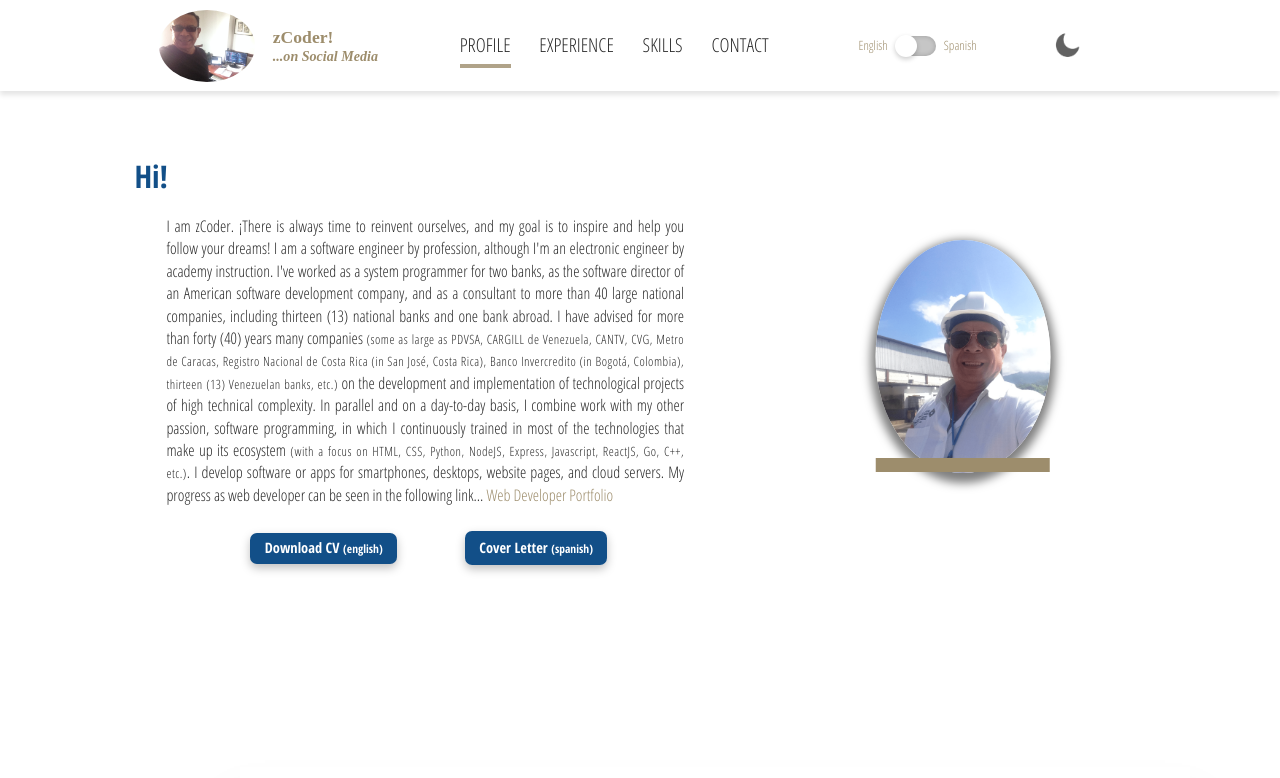
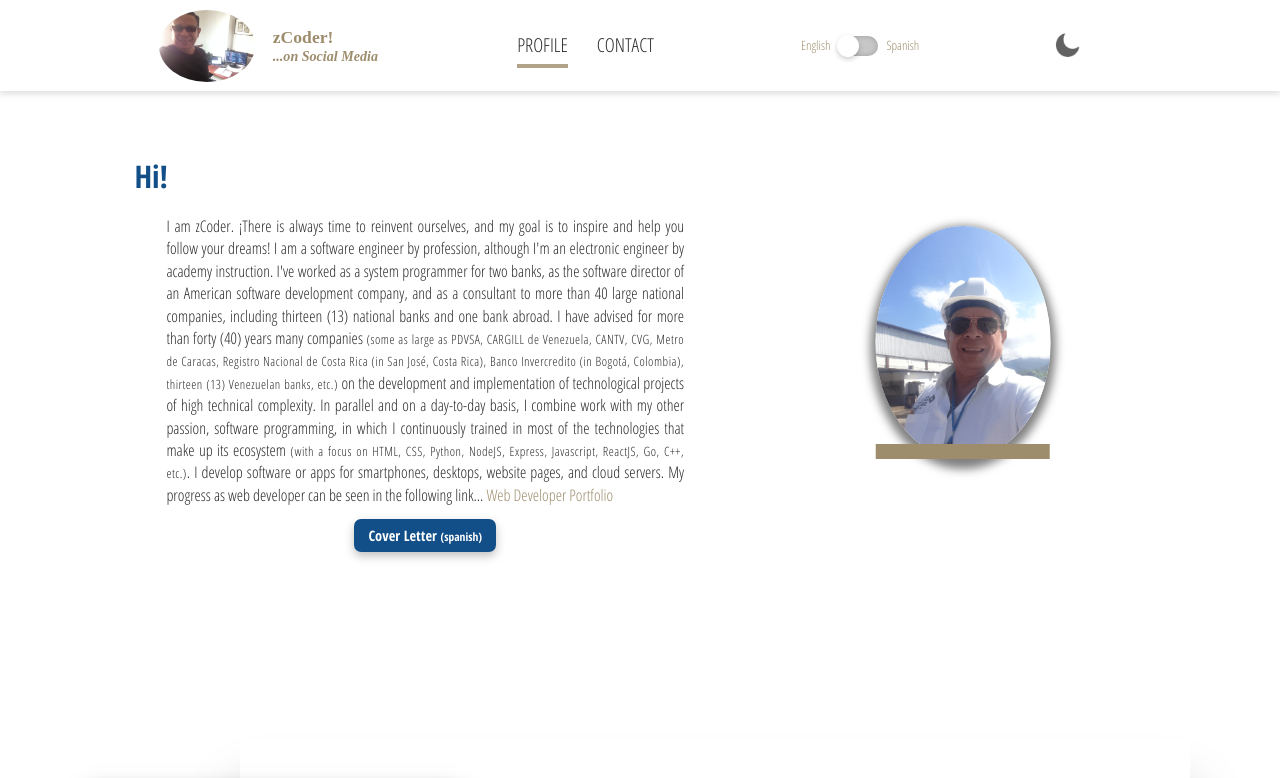
Before and after one commit to cycscarlos/zCoder_Original, a plain HTML site: page index.html in a window 1280 px wide. Shown: the top 778 px of the page. Drawn offline with Linux system fonts and the light colour scheme.

Commit message:
Inhabilitaron las secciones experience and skill, and download CV

```diff
--- a/index.html
+++ b/index.html
@@ -106,8 +106,8 @@
           </button>
 
           <li><a href="#profile" class="selected">Profile</a></li>
-          <li><a href="#experiences">Experience</a></li>
-          <li><a href="#skills">Skills</a></li>
+          <!-- <li><a href="#experiences">Experience</a></li>
+          <li><a href="#skills">Skills</a></li> -->
           <li><a href="#contact">Contact</a></li>
         </ul>
         <div class="lenguaje">
@@ -164,14 +164,14 @@
             </span>
           </p>
           <div class="btnBx">
-            <button
+            <!-- <button
               type="button"
               class="profile-btn"
               onclick="window.open('./assets/pdf/careerSynthesis.pdf');"
             >
               Download CV
               <span>(english)</span>
-            </button>
+            </button> -->
 
             <a
               style="cursor: pointer"
```
Also changed, not shown: spanish/spanish.html (+4 -4 lines).
